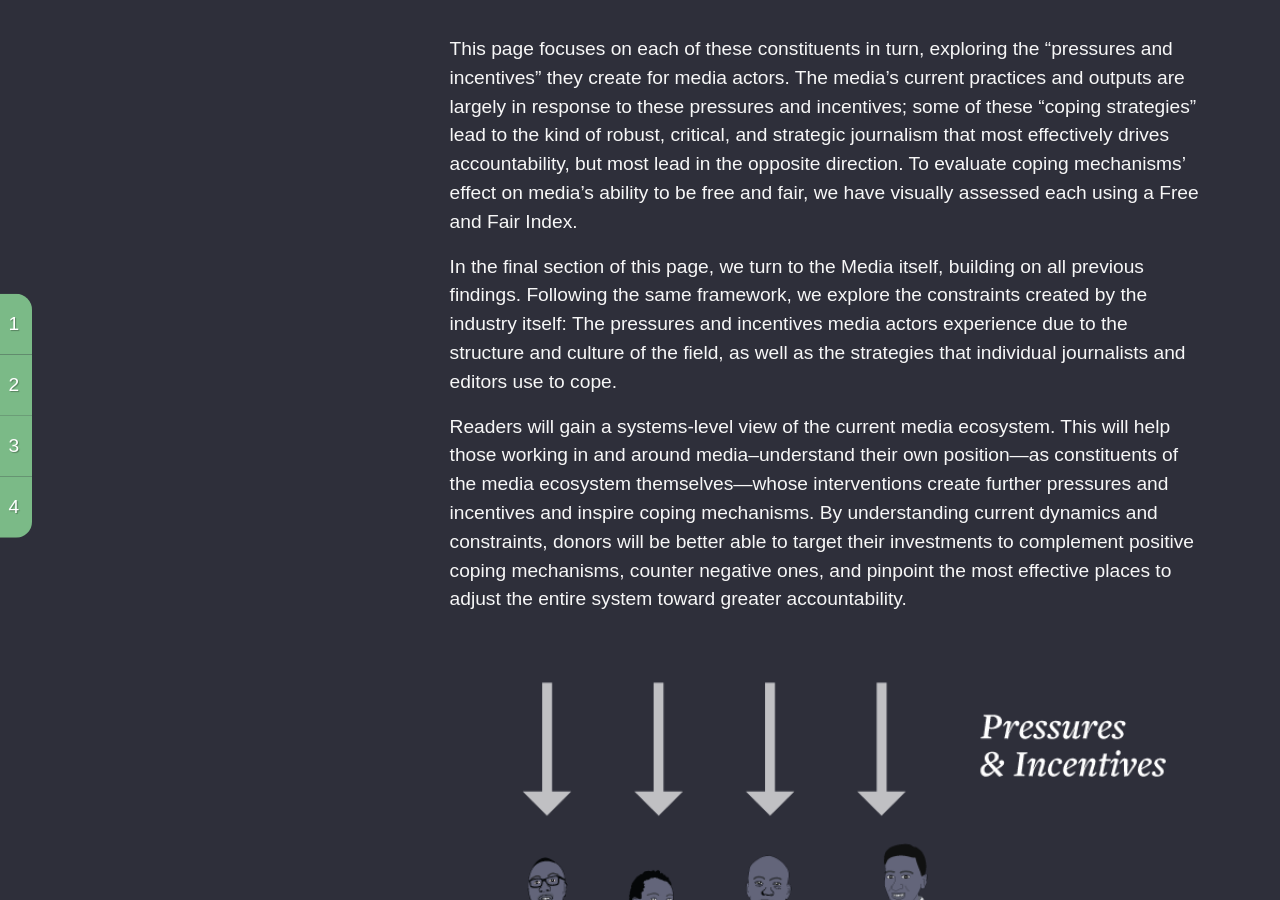
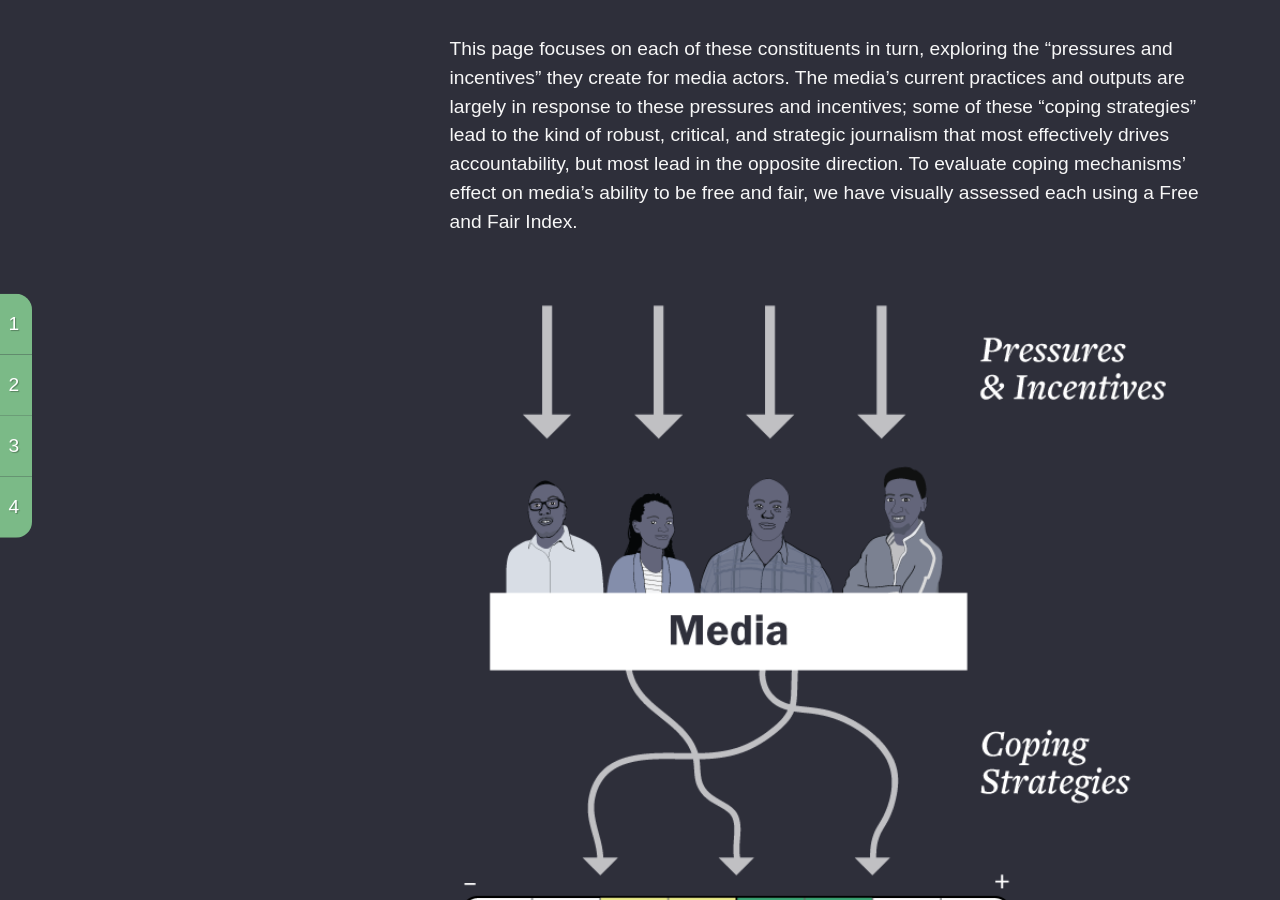
Before and after one commit to theReboot/onken, a Jekyll site: the page built from 2-accountability-ecosystem-kenya/index.md, in a window 1280 px wide and 900 px high, scrolled down 756 px. Built offline with Jekyll 4.4.1, drawn with Linux system fonts in a browser that asks for light colours; nearby versions of some CDN libraries.

Commit message:
Moved intro image

```diff
--- a/_includes/content/2.0_introduction.md
+++ b/_includes/content/2.0_introduction.md
@@ -4,8 +4,8 @@ Understanding the current Kenyan media landscape requires first looking at each
 
 This page focuses on each of these constituents in turn, exploring the "pressures and incentives" they create for media actors. The media's current practices and outputs are largely in response to these pressures and incentives; some of these "coping strategies" lead to the kind of robust, critical, and strategic journalism that most effectively drives accountability, but most lead in the opposite direction. To evaluate coping mechanisms' effect on media's ability to be free and fair, we have visually assessed each using a Free and Fair Index.
 
+{% include figure.html src="/assets/img/on_graphic_intro.png" %}
+
 In the final section of this page, we turn to the Media itself, building on all previous findings. Following the same framework, we explore the constraints created by the industry itself: The pressures and incentives media actors experience due to the structure and culture of the field, as well as the strategies that individual journalists and editors use to cope.
 
 Readers will gain a systems-level view of the current media ecosystem. This will help those working in and around media--understand their own position---as constituents of the media ecosystem themselves---whose interventions create further pressures and incentives and inspire coping mechanisms. By understanding current dynamics and constraints, donors will be better able to target their investments to complement positive coping mechanisms, counter negative ones, and pinpoint the most effective places to adjust the entire system toward greater accountability.
-
-{% include figure.html src="/assets/img/on_graphic_intro.png" %}
```
